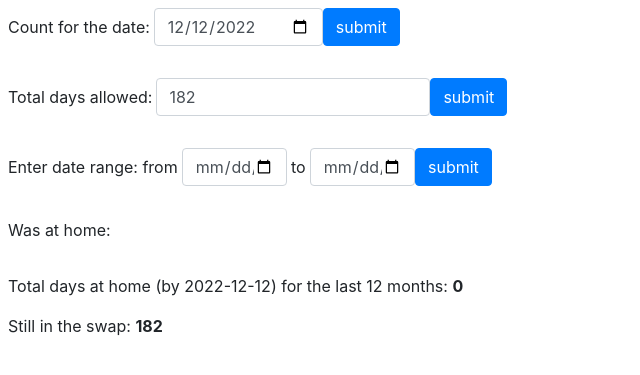
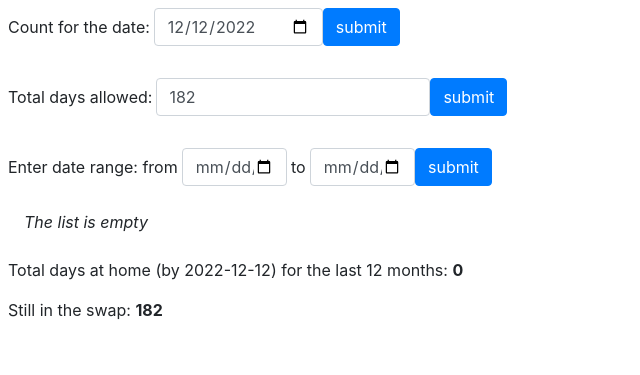
Before and after one commit to OhmSpectator/days-at-home-counter, a Flask app: page /days-at-home in a window 1280 px wide. Shown: the top 375 px of the page, without its empty margins (0-640 px from the left). Run offline with Flask 2, Linux system fonts and the light colour scheme; some libraries are stand-ins or nearby versions.

Commit message:
Rework the intercvals output.
* Hide if the list is empty
* Make the text and the remove button alligned
* Change the dates outpus format

Issue: #4

```diff
--- a/templates/intervals_list.html
+++ b/templates/intervals_list.html
@@ -1,15 +1,14 @@
-<div class="p-2">
-    Was at home:
-    <ul>
+<div class="pl-4">
+    {% if at_home %}
         {% for item in at_home %}
-        <li>
-            <div class="row">
-                <div class="col-md-2 form-control">{{ item }}</div>
+            <div class="form-inline">
                 <form method="post">
+                    <div class="form-control">{{ item }}</div>
                     <button type="submit" value="{{ item.id }}" name="remove" class="btn btn-danger">remove</button>
                 </form>
             </div>
-        </li>
         {% endfor %}
-    </ul>
+    {% else %}
+        <p><i>The list is empty</i></p>
+    {% endif %}
 </div>
```
